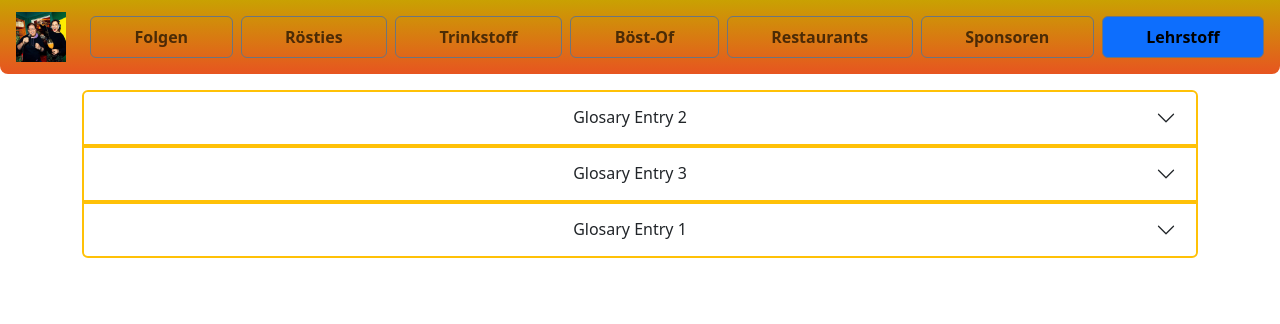
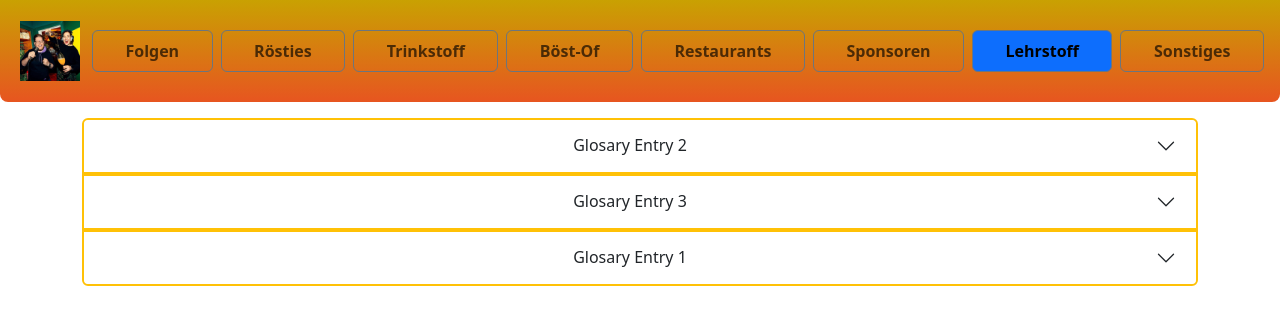
Before and after one commit to GniLudio/roeststoff, a website built with webpack: page index.html in a window 1280 px wide. Built offline with nearby package versions, Linux system fonts and the light colour scheme.

Commit message:
Added miscellaneous tab

```diff
--- a/index.html
+++ b/index.html
@@ -14,11 +14,11 @@
 
 <body>
     <!-- Navbar -->
-    <nav class="navbar navbar-expand-md sticky-top rounded-bottom-3">
+    <nav class="navbar navbar-expand-sm sticky-top rounded-bottom-3">
         <div class="container-fluid">
             <!-- Brand / Logo -->
-            <a class="navbar-brand p-1" href="#">
-                <img src="images/brand.jpg" alt="Logo" height="50">
+            <a class="navbar-brand m-2" href="#">
+                <img src="images/brand.jpg" alt="Logo" height="60">
             </a>
             <!-- Toggler for small screens -->
             <button class="navbar-toggler" type="button" data-bs-toggle="collapse"
@@ -29,41 +29,46 @@
 
             <!-- Navbar content -->
             <div class="collapse navbar-collapse" id="navbarSupportedContent">
-                <ul class="navbar-nav nav nav-pills nav-fill w-100" id="navTabs" role="tablist">
+                <ul class="navbar-nav nav nav-pills nav-fill w-100 row-cols-lg-auto row-cols-sm-5 row-cols-1" id="navTabs" role="tablist">
                     <li class="nav-item m-1" role="presentation">
-                        <button class="nav-link border border-1 border-secondary fw-bold" id="episodes-tab"
+                        <button class="nav-link border border-1 border-secondary fw-bold p-1 p-lg-2" id="episodes-tab"
                             data-bs-toggle="tab" data-bs-target="#episodes" type="button" role="tab"
                             aria-controls="episodes" aria-selected="true">Folgen</button>
                     </li>
                     <li class="nav-item m-1" role="presentation">
-                        <button class="nav-link border border-1 border-secondary fw-bold" id="roesties-tab"
+                        <button class="nav-link border border-1 border-secondary fw-bold p-1 p-lg-2" id="roesties-tab"
                             data-bs-toggle="tab" data-bs-target="#roesties" type="button" role="tab"
                             aria-controls="roesties" aria-selected="true">Rösties</button>
                     </li>
                     <li class="nav-item m-1" role="presentation">
-                        <button class="nav-link border border-1 border-secondary fw-bold" id="trinkstoff-tab"
+                        <button class="nav-link border border-1 border-secondary fw-bold p-1 p-lg-2" id="trinkstoff-tab"
                             data-bs-toggle="tab" data-bs-target="#trinkstoff" type="button" role="tab"
                             aria-controls="trinkstoff" aria-selected="true">Trinkstoff</button>
                     </li>
                     <li class="nav-item m-1" role="presentation">
-                        <button class="nav-link border border-1 border-secondary fw-bold" id="boestof-tab"
+                        <button class="nav-link border border-1 border-secondary fw-bold p-1 p-lg-2" id="boestof-tab"
                             data-bs-toggle="tab" data-bs-target="#boestof" type="button" role="tab"
                             aria-controls="boestof" aria-selected="true">Böst-Of</button>
                     </li>
                     <li class="nav-item m-1" role="presentation">
-                        <button class="nav-link border border-1 border-secondary fw-bold" id="restaurants-tab"
+                        <button class="nav-link border border-1 border-secondary fw-bold p-1 p-lg-2" id="restaurants-tab"
                             data-bs-toggle="tab" data-bs-target="#restaurants" type="button" role="tab"
                             aria-controls="restaurants" aria-selected="true">Restaurants</button>
                     </li>
                     <li class="nav-item m-1" role="presentation">
-                        <button class="nav-link border border-1 border-secondary fw-bold" id="sponsoren-tab"
+                        <button class="nav-link border border-1 border-secondary fw-bold p-1 p-lg-2" id="sponsoren-tab"
                             data-bs-toggle="tab" data-bs-target="#sponsoren" type="button" role="tab"
                             aria-controls="sponsoren" aria-selected="true">Sponsoren</button>
                     </li>
                     <li class="nav-item m-1" role="presentation">
-                        <button class="nav-link border border-1 border-secondary fw-bold active" id="glossary-tab"
+                        <button class="nav-link border border-1 border-secondary fw-bold p-1 p-lg-2 active" id="glossary-tab"
                             data-bs-toggle="tab" data-bs-target="#glossary" type="button" role="tab"
                             aria-controls="glossary" aria-selected="true">Lehrstoff</button>
+                    </li>
+                    <li class="nav-item m-1" role="presentation">
+                        <button class="nav-link border border-1 border-secondary fw-bold p-1 p-lg-2" id="misc-tab"
+                            data-bs-toggle="tab" data-bs-target="#misc" type="button" role="tab"
+                            aria-controls="misc" aria-selected="true">Sonstiges</button>
                     </li>
                 </ul>
             </div>
@@ -128,6 +133,9 @@
                     </div>
                 </div>
             </div>
+            <!-- Misc / Sonstiges -->
+            <div class="tab-pane fade show" id="misc" role="tabpanel" aria-labelledby="misc-tab">
+            </div>
         </div>
     </div>
 
```
